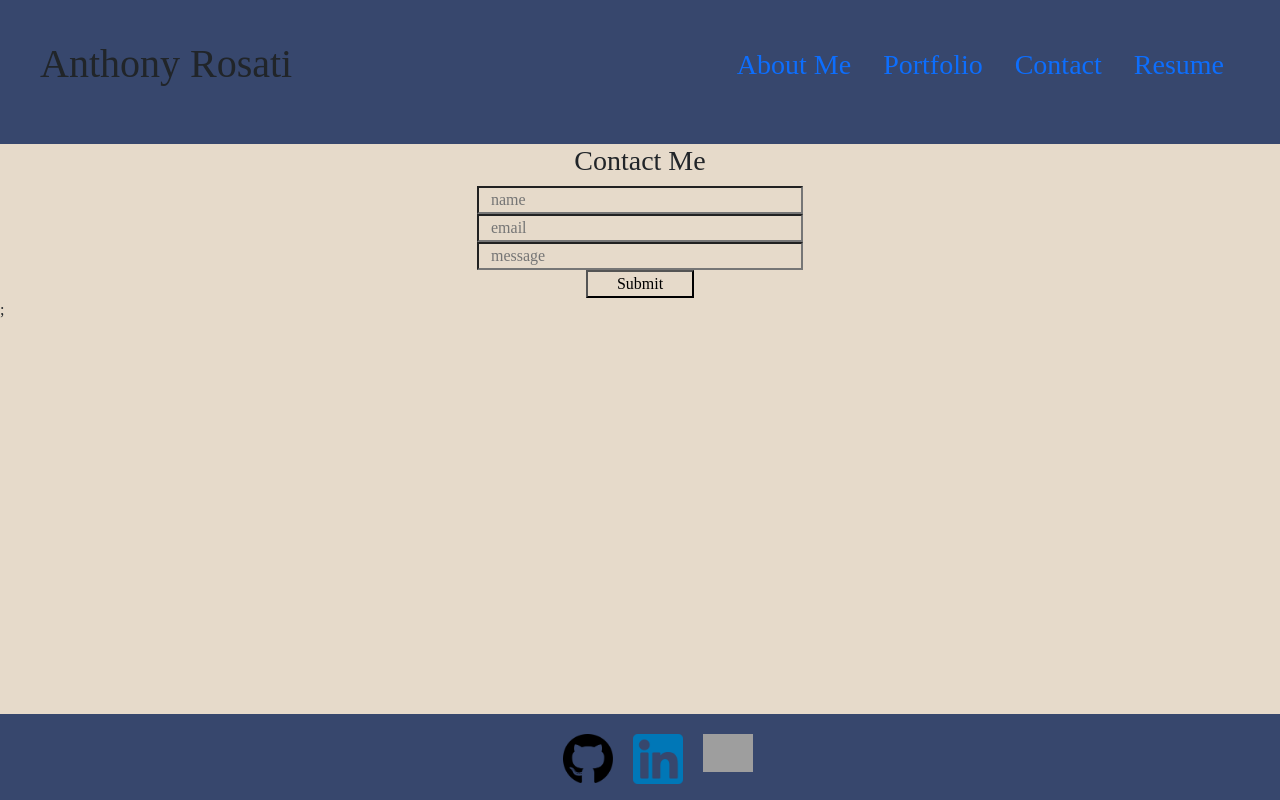
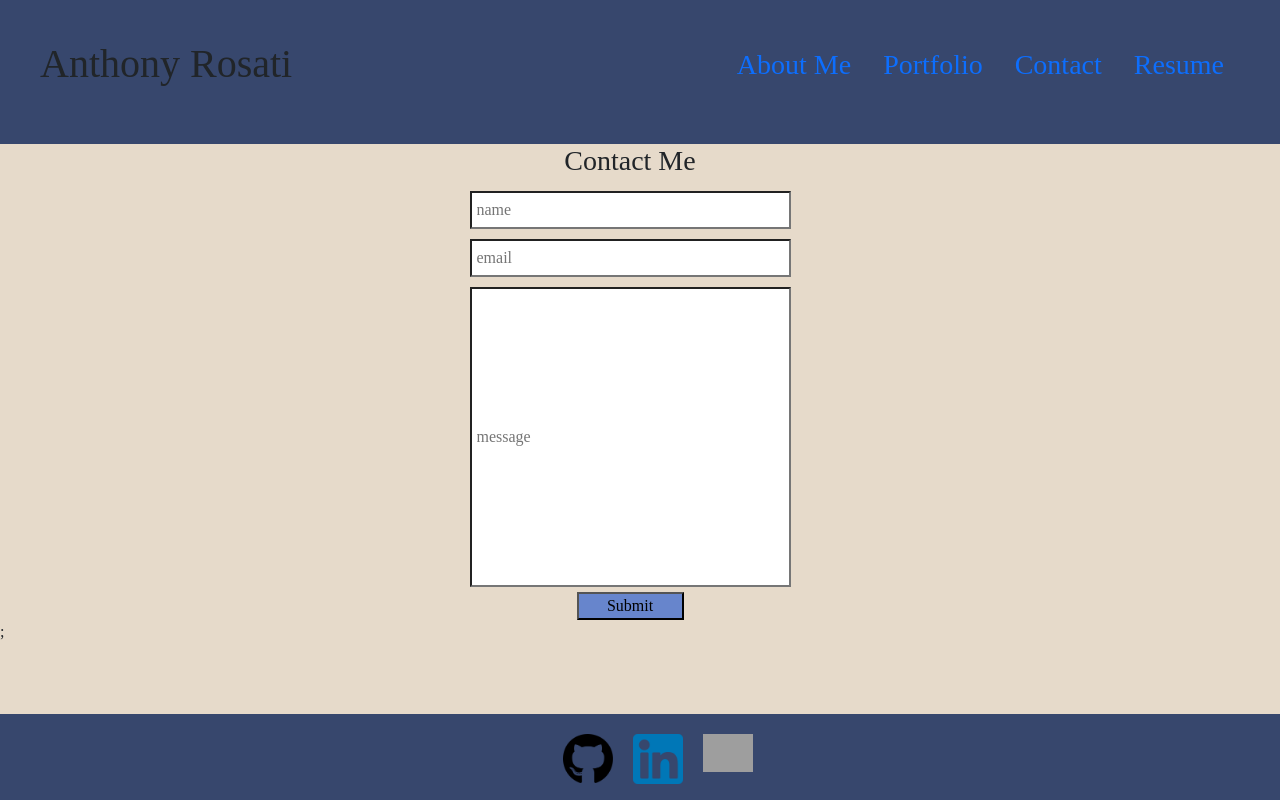
Before and after one commit to AnthonyRqqq/react-portfolio, a React (Vite) app: page /Contact in a window 1280 px wide. Built offline with nearby package versions, Linux system fonts and the light colour scheme; grey boxes are pictures that could not be loaded.

Commit message:
Form functional and styled

```diff
--- a/src/App.css
+++ b/src/App.css
@@ -68,3 +68,21 @@ footer * {
     visibility: visible;
     transition: opacity 0.3s ease;
 }
+
+.form-div {
+    margin-right: 20px;
+}
+
+.contact-form input{
+    padding: 5px;
+    margin: 5px;
+    background-color: white;
+}
+
+.message-input {
+    height: 300px
+}
+
+.contact-form button {
+    background-color: #6785cc;
+}
--- a/src/components/Form.jsx
+++ b/src/components/Form.jsx
@@ -47,11 +47,11 @@ export default function Form() {
     };
 
     return (
-        <div>
+        <div className='form-div'>
             <h3 className='row justify-content-center'>Contact Me</h3>
             <form className='contact-form justify-content-center' onSubmit={handleFormSubmit}>
                 {/* Input field for a name */}
-                <div className='row justify-content-center'>
+                <div className='row col justify-content-center'>
                     <input
                         className='col-3'
                         value={name}
@@ -79,7 +79,7 @@ export default function Form() {
                 {/* Input field for a message */}
                 <div className='row justify-content-center'>
                     <input
-                        className='col-3'
+                        className='col-3 message-input'
                         value={message}
                         name='message'
                         onChange={handleInputChange}
@@ -94,7 +94,7 @@ export default function Form() {
             </form>
             {errorMessage && (
                 <div>
-                    <p  className='error-text row justify-content-center'>{errorMessage}</p>
+                    <p className='error-text row justify-content-center'>{errorMessage}</p>
                 </div>
             )};
         </div>
```
